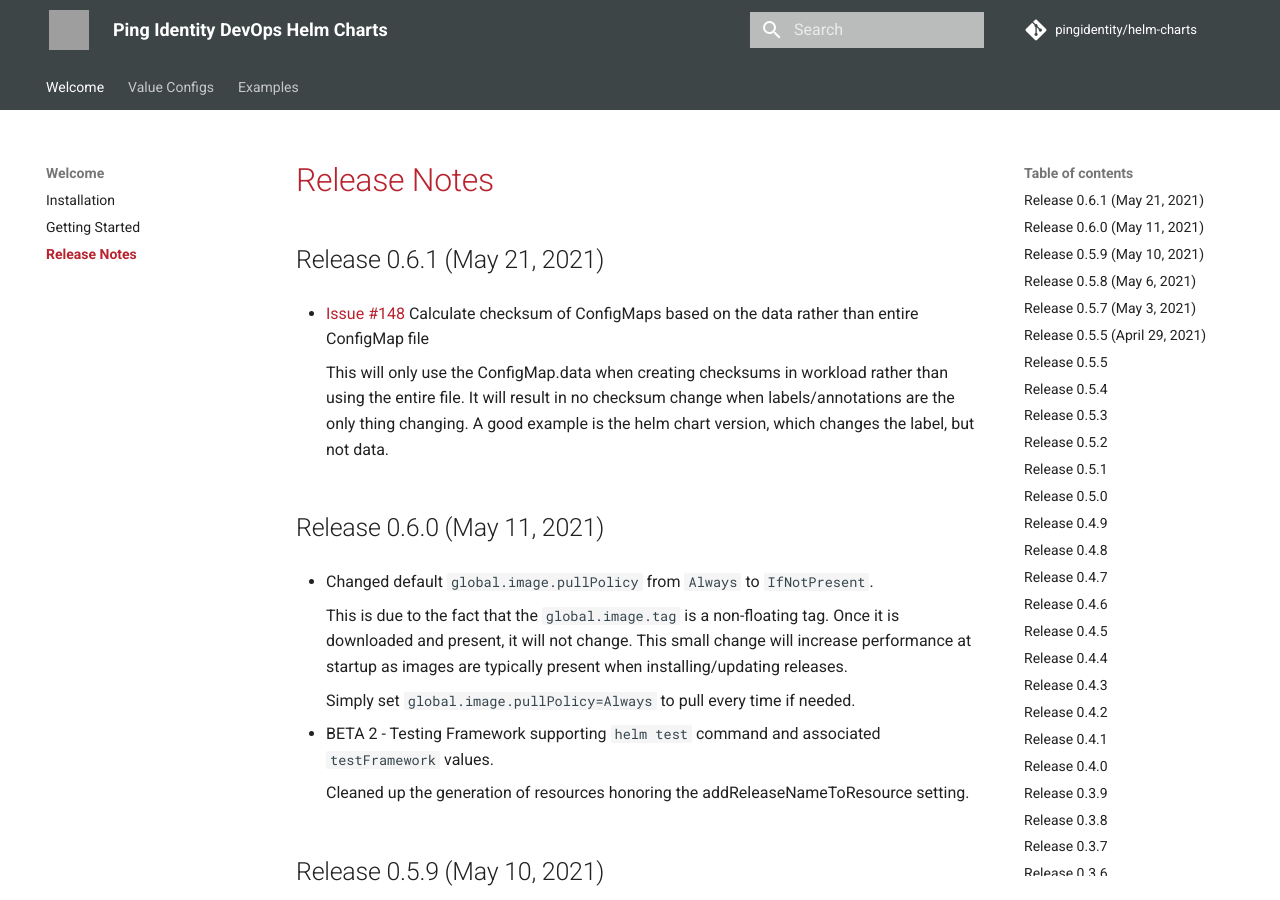
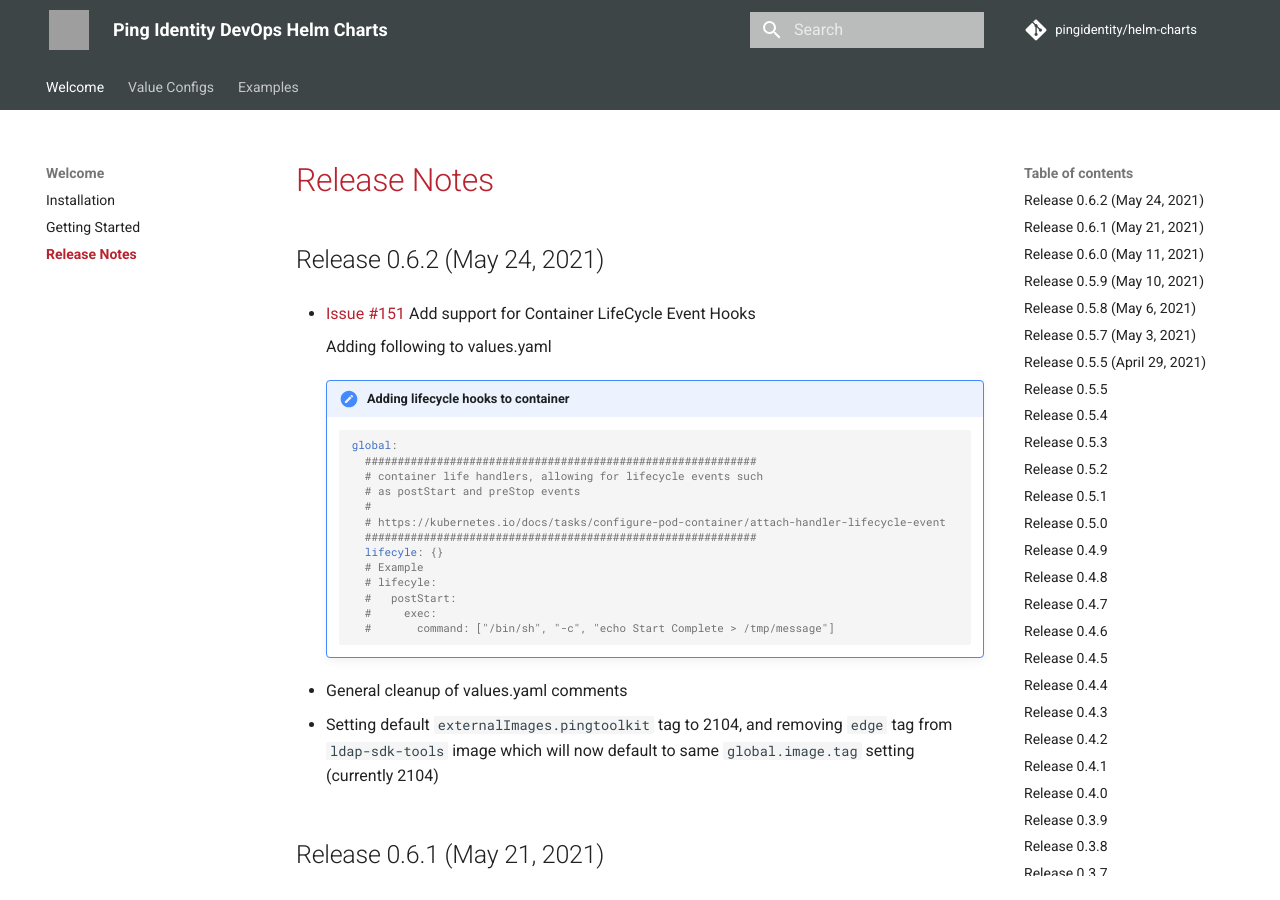
Before and after one commit to pingidentity/helm-charts, an MkDocs documentation site: the page built from docs/release-notes.md, in a window 1280 px wide and 900 px high. Built offline with MkDocs 1.6.1 and Material for MkDocs 9.7.7, drawn with Linux system fonts in a browser that asks for light colours; comment, search, counter and statistics services are not loaded; grey boxes are pictures that could not be loaded.

Commit message:
Adding docs for Release 0.6.2

````diff
--- a/docs/release-notes.md
+++ b/docs/release-notes.md
@@ -1,5 +1,33 @@
 # Release Notes
 
+
+## Release 0.6.2 (May 24, 2021)
+
+* [Issue #151](https://github.com/pingidentity/helm-charts/issues/151) Add support for Container LifeCycle Event Hooks
+
+    Adding following to values.yaml
+
+    !!! note "Adding lifecycle hooks to container"
+        ```yaml
+        global:
+          ############################################################
+          # container life handlers, allowing for lifecycle events such
+          # as postStart and preStop events
+          #
+          # https://kubernetes.io/docs/tasks/configure-pod-container/attach-handler-lifecycle-event
+          ############################################################
+          lifecyle: {}
+          # Example
+          # lifecyle:
+          #   postStart:
+          #     exec:
+          #       command: ["/bin/sh", "-c", "echo Start Complete > /tmp/message"]
+        ```
+
+* General cleanup of values.yaml comments
+
+* Setting default `externalImages.pingtoolkit` tag to 2104, and removing `edge` tag from `ldap-sdk-tools` image
+  which will now default to same `global.image.tag` setting (currently 2104)
 
 ## Release 0.6.1 (May 21, 2021)
 
````
Also changed, not shown: 1 other file.
